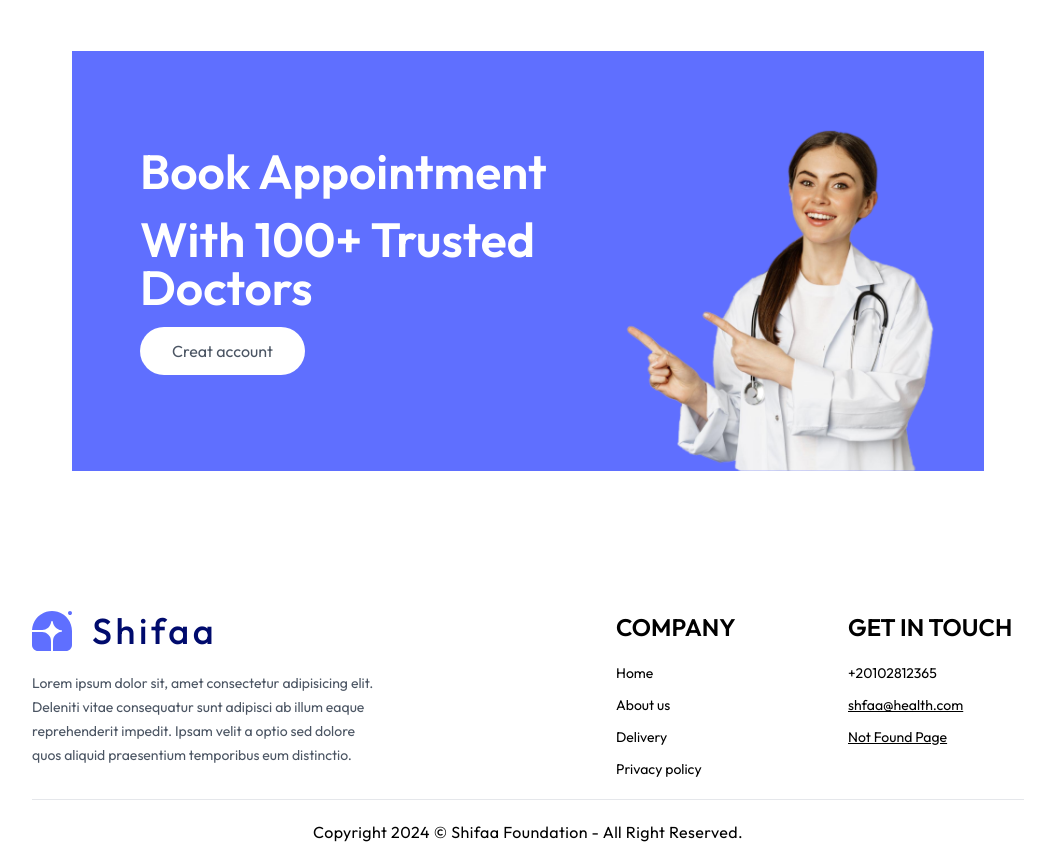
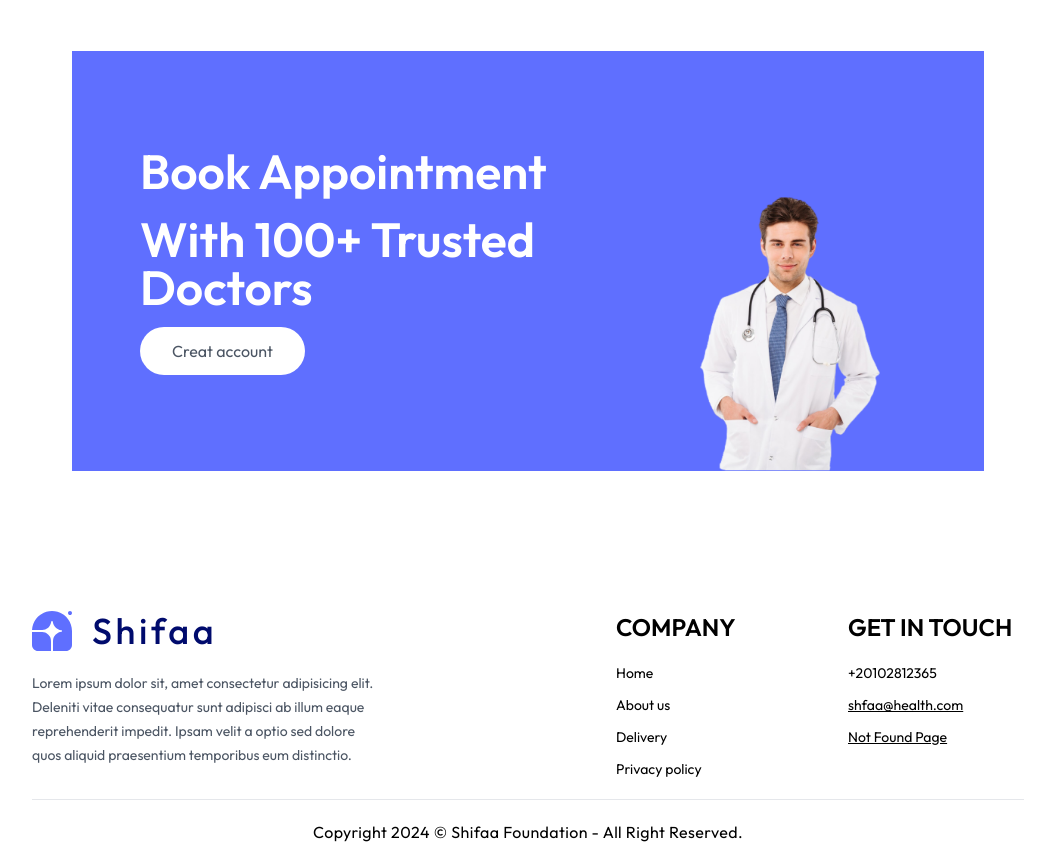
Before and after one commit to mahmoud-alaa1/Doctors-Appointments, a React (Vite) app: page / in a window 1280 px wide. Shown: the part 1420-2280 px from the top of the page, without its empty margins (112-1154 px from the left). Built offline with nearby package versions, Linux system fonts and the light colour scheme; no server answers.

Commit message:
Refactor image paths in Banner and TopDoctors components

```diff
--- a/src/ui/Banner.jsx
+++ b/src/ui/Banner.jsx
@@ -20,7 +20,7 @@ export default function Banner() {
         <img
           loading="lazy"
           className=" w-full bottom-0  absolute max-w-md"
-          src="/appointment_img-DzbZlMsi.png"
+          src="/doc10.png"
           alt=""
         />
       </div>
--- a/src/ui/TopDoctors.jsx
+++ b/src/ui/TopDoctors.jsx
@@ -14,7 +14,13 @@ export default function TopDoctors() {
 
       <div className="w-full grid grid-cols-1 sm:grid-cols-2 lg:grid-cols-3 2xl:grid-cols-5 gap-4 pt-5 px-2 sm:px-0">
         {doctors.map((doctor) => (
-          <DoctorCard key={doctor.id + doctor.name} name={doctor.name} id={doctor.id} speciality={doctor.speciality} />
+          <DoctorCard
+            key={doctor.id + doctor.name}
+            name={doctor.name}
+            id={doctor.id}
+            speciality={doctor.speciality}
+            image={doctor.image}
+          />
         ))}
       </div>
 
```
Also changed, not shown: public/doc10.png (added).
